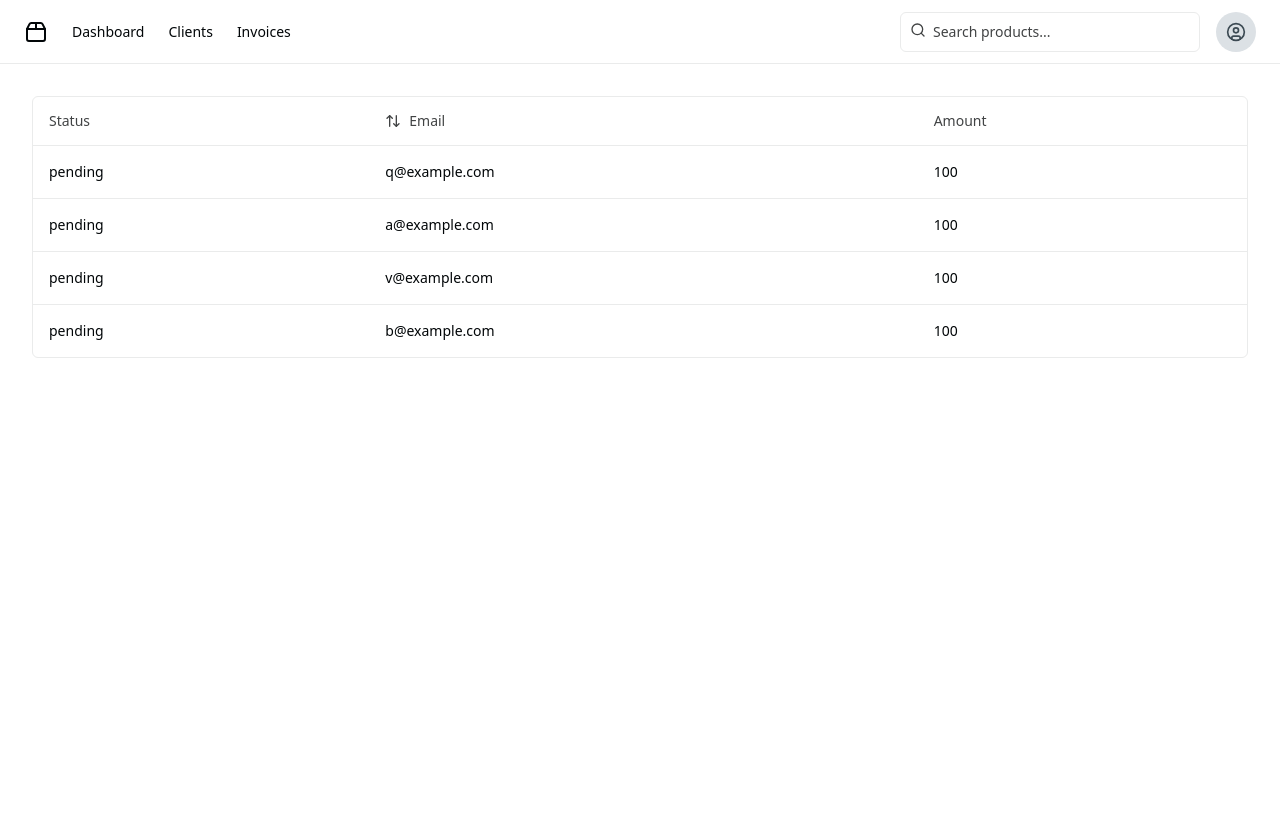
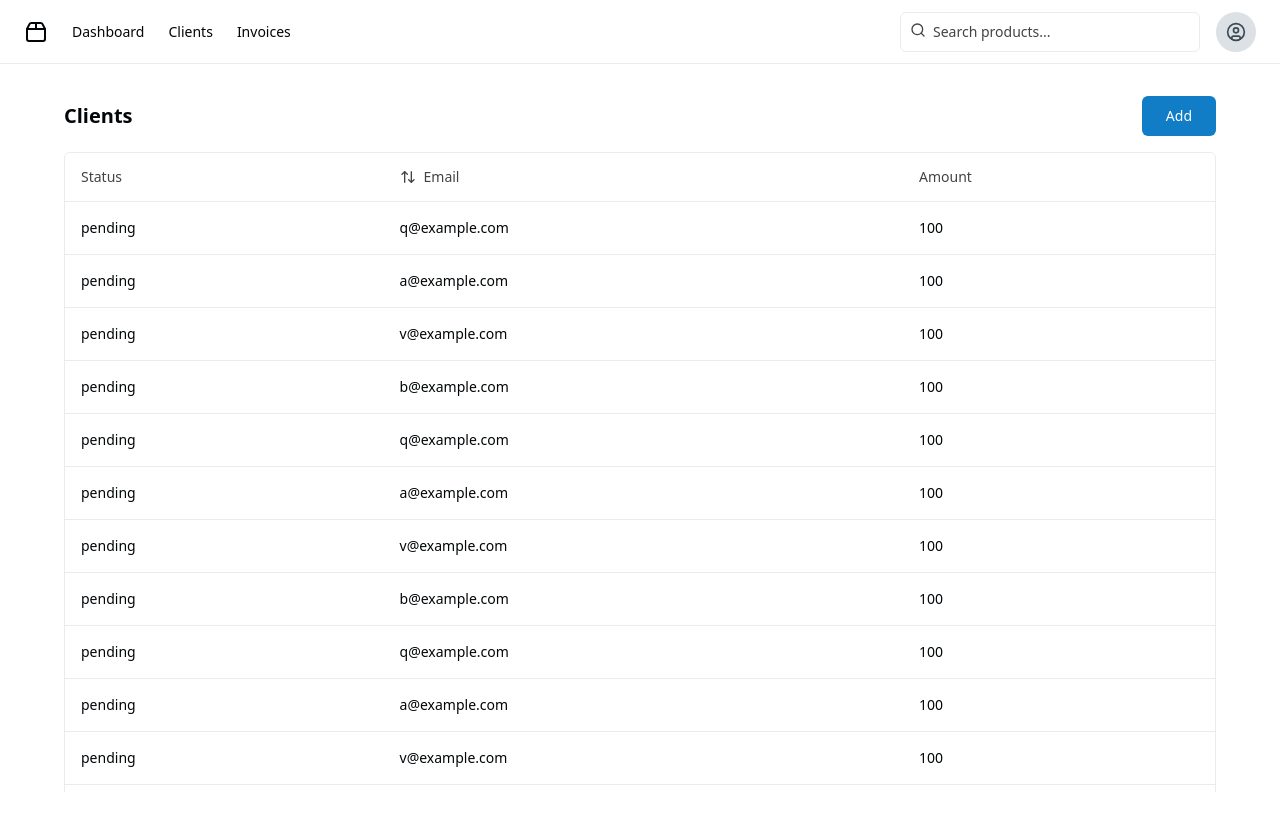
Before and after one commit to ansarisaqlain987/next-simple-invoice-generator, a Next.js app: page /dashboard/clients in a window 1280 px wide. Shown: the top 830 px of the page. Before the commit the page ends 800 px from the top, so only its background shows below. Built offline with nearby package versions, Linux system fonts and the light colour scheme.

Commit message:
added table with height

```diff
--- a/package.json
+++ b/package.json
@@ -5,7 +5,7 @@
   "scripts": {
     "dev": "next dev",
     "build": "next build",
-    "start": "next start",
+    "start": "bun run migration:run && next start",
     "lint": "next lint",
     "migration:create": "bunx knex migrate:make -x ts",
     "migration:run": "bunx knex migrate:up",
--- a/src/app/dashboard/clients/page.tsx
+++ b/src/app/dashboard/clients/page.tsx
@@ -1,3 +1,4 @@
+import { Button } from "@/components/ui/button";
 import { Payment, columns } from "./columns";
 import { DataTable } from "./data-table"
 
@@ -26,12 +27,141 @@ const data: Payment[] = [
         status: "pending",
         email: "b@example.com",
     },
+    {
+        id: "728ed52f",
+        amount: 100,
+        status: "pending",
+        email: "q@example.com",
+    },
+    {
+        id: "728ed52f",
+        amount: 100,
+        status: "pending",
+        email: "a@example.com",
+    },
+    {
+        id: "728ed52f",
+        amount: 100,
+        status: "pending",
+        email: "v@example.com",
+    },
+    {
+        id: "728ed52f",
+        amount: 100,
+        status: "pending",
+        email: "b@example.com",
+    },
+    {
+        id: "728ed52f",
+        amount: 100,
+        status: "pending",
+        email: "q@example.com",
+    },
+    {
+        id: "728ed52f",
+        amount: 100,
+        status: "pending",
+        email: "a@example.com",
+    },
+    {
+        id: "728ed52f",
+        amount: 100,
+        status: "pending",
+        email: "v@example.com",
+    },
+    {
+        id: "728ed52f",
+        amount: 100,
+        status: "pending",
+        email: "b@example.com",
+    },
+    {
+        id: "728ed52f",
+        amount: 100,
+        status: "pending",
+        email: "q@example.com",
+    },
+    {
+        id: "728ed52f",
+        amount: 100,
+        status: "pending",
+        email: "a@example.com",
+    },
+    {
+        id: "728ed52f",
+        amount: 100,
+        status: "pending",
+        email: "v@example.com",
+    },
+    {
+        id: "728ed52f",
+        amount: 100,
+        status: "pending",
+        email: "b@example.com",
+    },
+    {
+        id: "728ed52f",
+        amount: 100,
+        status: "pending",
+        email: "q@example.com",
+    },
+    {
+        id: "728ed52f",
+        amount: 100,
+        status: "pending",
+        email: "a@example.com",
+    },
+    {
+        id: "728ed52f",
+        amount: 100,
+        status: "pending",
+        email: "v@example.com",
+    },
+    {
+        id: "728ed52f",
+        amount: 100,
+        status: "pending",
+        email: "b@example.com",
+    },
+    {
+        id: "728ed52f",
+        amount: 100,
+        status: "pending",
+        email: "q@example.com",
+    },
+    {
+        id: "728ed52f",
+        amount: 100,
+        status: "pending",
+        email: "a@example.com",
+    },
+    {
+        id: "728ed52f",
+        amount: 100,
+        status: "pending",
+        email: "v@example.com",
+    },
+    {
+        id: "728ed52f",
+        amount: 100,
+        status: "pending",
+        email: "b@example.com",
+    },
     // ...
 ]
 
 const ClientPage = () => {
-    return <>
-        <DataTable columns={columns} data={data} /></>
+    return <div>
+        <div className="flex mb-4">
+            <div className="flex flex-1 text-xl items-center font-semibold">
+                <div>Clients</div>
+            </div>
+            <Button className="px-6">Add</Button>
+        </div>
+        <div className="h-[80vh] overflow-auto mt-4">
+            <DataTable columns={columns} data={data} />
+        </div>
+    </div>
 }
 
 export default ClientPage;
--- a/src/app/layout.tsx
+++ b/src/app/layout.tsx
@@ -145,7 +145,11 @@ export default function RootLayout({
                 </div>
               </header>
               <main className="flex flex-1 flex-col gap-4 p-4 md:gap-8 md:p-8">
-                <QueryClientProvider client={queryClient}>{children}</QueryClientProvider>
+                <QueryClientProvider client={queryClient}>
+                  <div className="container mx-auto">
+                    {children}
+                  </div>
+                </QueryClientProvider>
                 <Toaster />
               </main>
             </div>
--- a/src/db/migrations/20240718151900_user.ts
+++ /dev/null
@@ -1,13 +0,0 @@
-import type { Knex } from "knex";
-
-
-export async function up(knex: Knex): Promise<void> {
-    await knex.schema.createTable('test_users', (table) => {
-        table.increments('id');
-        table.string('name', 100).notNullable();
-    });
-}
-
-
-export async function down(knex: Knex): Promise<void> {
-}
--- /dev/null
+++ b/src/db/migrations/20240729130458_create-user-table.ts
@@ -0,0 +1,15 @@
+import type { Knex } from "knex";
+
+
+export async function up(knex: Knex): Promise<void> {
+    await knex.schema.createTable('users', (table) => {
+        table.uuid('id').defaultTo(knex.raw('gen_random_uuid()'));
+        table.string('auth_id', 100);
+        table.string('email', 100).notNullable();
+    })
+}
+
+
+export async function down(knex: Knex): Promise<void> {
+    await knex.schema.dropTable('users');
+}
--- /dev/null
+++ b/src/db/migrations/20240729132631_create-client-table.ts
@@ -0,0 +1,16 @@
+import type { Knex } from "knex";
+
+
+export async function up(knex: Knex): Promise<void> {
+    await knex.schema.createTable('clients', (table) => {
+        table.uuid('id').defaultTo('gen_random_uuid()');
+        table.uuid('user').notNullable();
+        table.string('name', 100).notNullable();
+        table.string('description', 400).nullable();
+    })
+}
+
+
+export async function down(knex: Knex): Promise<void> {
+    await knex.schema.dropTable('clients');
+}
```
